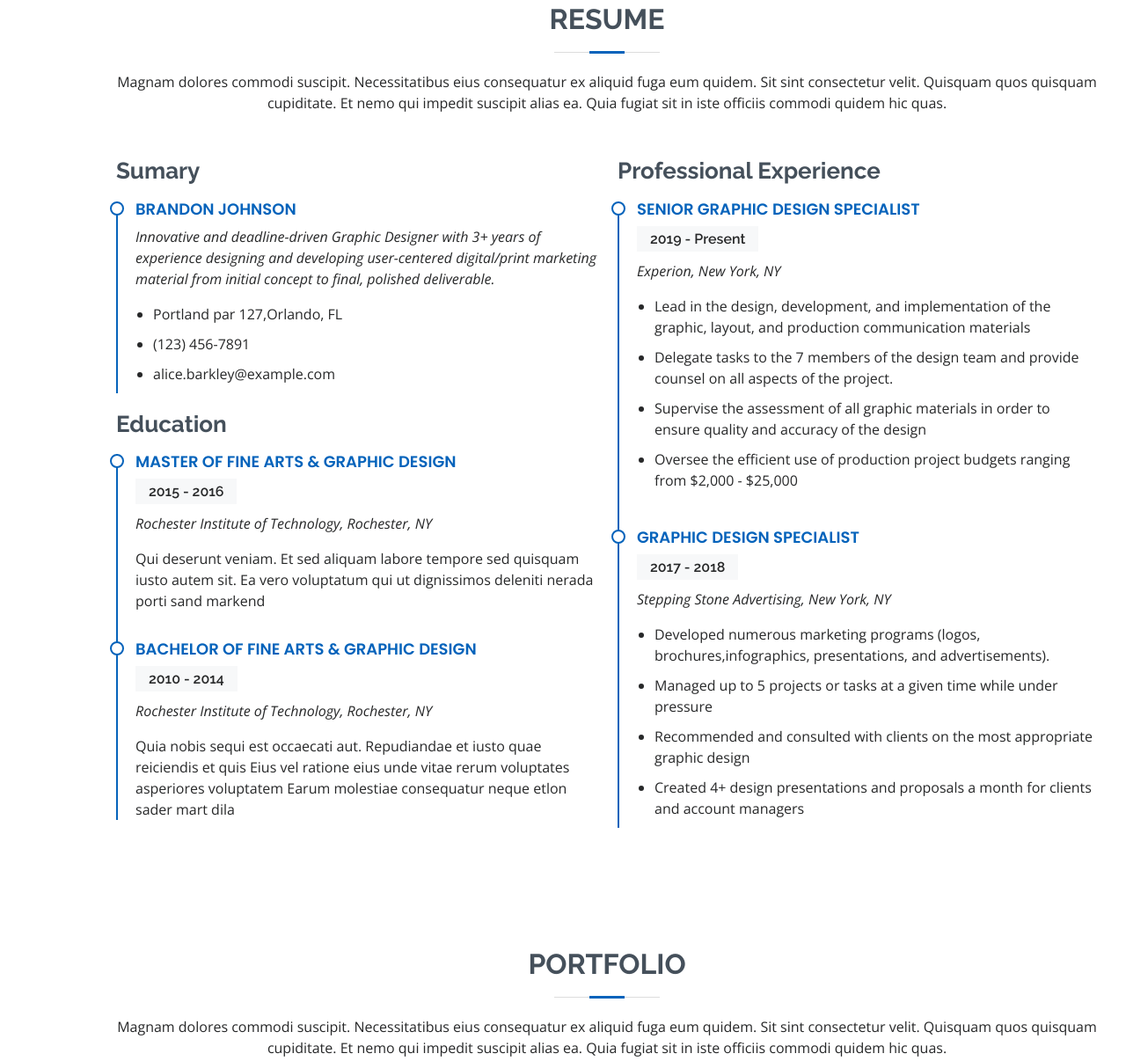
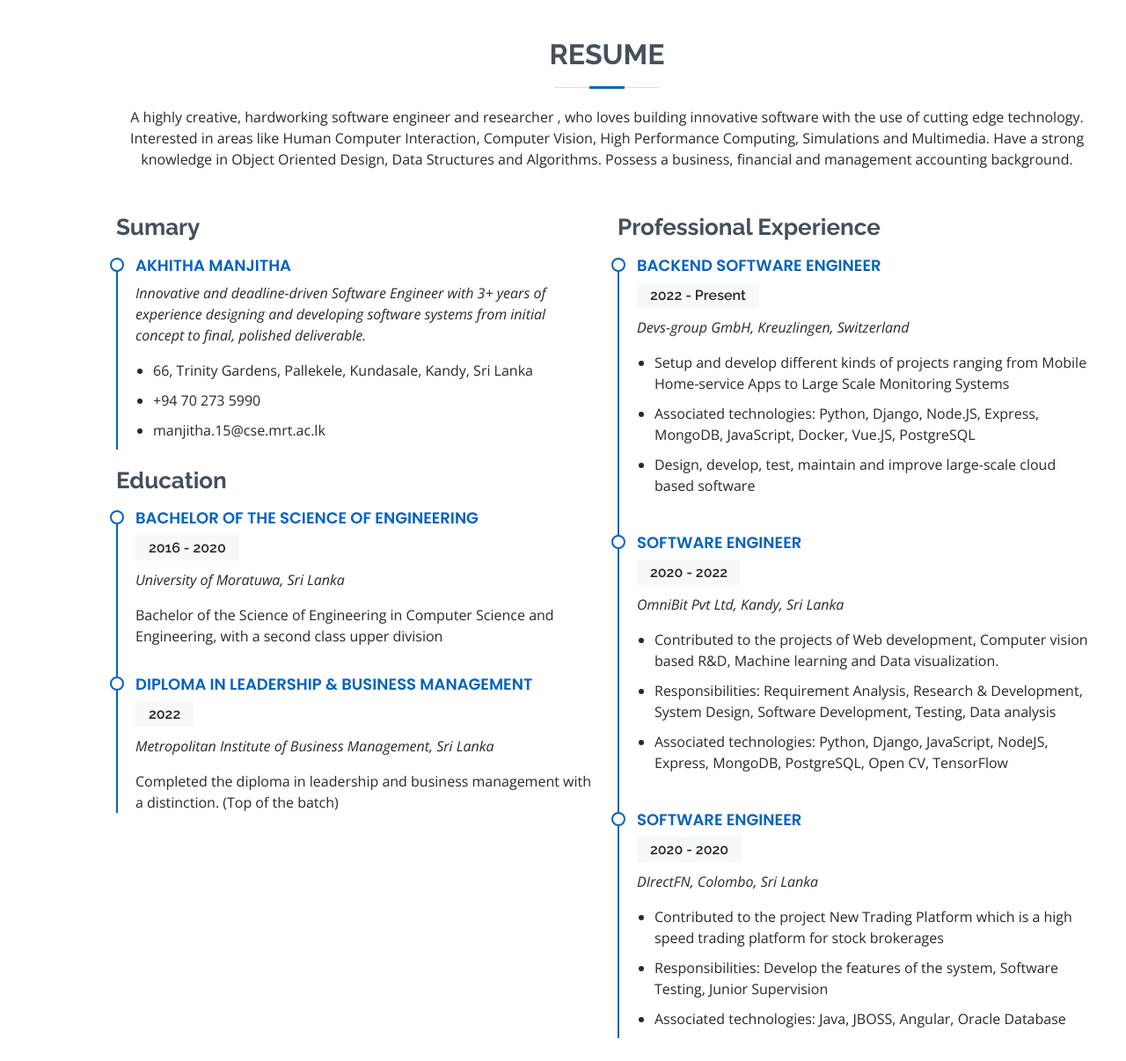
Before and after one commit to asmanjitha/Akhitha_Manjitha, a plain HTML site: page index.html in a window 1280 px wide. Shown: the part 2237-3443 px from the top of the page at 88% size. Drawn offline with nearby package versions, Linux system fonts and the light colour scheme.

Commit message:
profile updated

```diff
--- a/index.html
+++ b/index.html
@@ -278,21 +278,28 @@
             <p style="font-weight: bold;">Tools and Technologies</p>
           </div>
           <div class="col-lg-10">
-            <p>Docker, MongoDB, Postgresql, Mixed Reality, Augmented Reality, Virtual Reality, MERN Stack, Vue.JS,
-              OpenCV,
-              CI/CD, Agile, Game Development, Tensorflow, Keras, Image Processing, HPC, SOLID, OOP, </p>
+            <p>Docker, MongoDB, Postgresql, MERN Stack, Vue.JS, OpenCV, Game Development, Tensorflow, Keras, Git, JMeter
+            </p>
           </div>
         </div>
         <div class="row">
           <div class="col-lg-2">
-            <p style="font-weight: bold;">Tools and Technologies</p>
+            <p style="font-weight: bold;">Skills</p>
           </div>
           <div class="col-lg-10">
-            <p>Docker, MongoDB, Postgresql, Mixed Reality, Augmented Reality, Virtual Reality, MERN Stack, Vue.JS,
-              OpenCV,
-              CI/CD, Agile, Game Development, Tensorflow, Keras, Image Processing, HPC, SOLID, OOP, </p>
+            <p>Mixed Reality, Augmented Reality, Virtual Reality, Image Processing, HPC, SOLID, OOP, Mathematical
+              Modelling, Budget and Finance, Leadership and Business Management, Unit Testing, Problem Solving</p>
           </div>
         </div>
+        <div class="row">
+          <div class="col-lg-2">
+            <p style="font-weight: bold;">Other</p>
+          </div>
+          <div class="col-lg-10">
+            <p>CI/CD, Agile, Human Computer Interaction, UML, Game Development</p>
+          </div>
+        </div>
+
 
 
       </div>
@@ -304,69 +311,83 @@
 
         <div class="section-title">
           <h2>Resume</h2>
-          <p>Magnam dolores commodi suscipit. Necessitatibus eius consequatur ex aliquid fuga eum quidem. Sit sint
-            consectetur velit. Quisquam quos quisquam cupiditate. Et nemo qui impedit suscipit alias ea. Quia fugiat sit
-            in iste officiis commodi quidem hic quas.</p>
+          <p>A highly creative, hardworking software engineer and researcher , who loves building innovative software
+            with the use of cutting
+            edge technology. Interested in areas like Human Computer Interaction, Computer Vision, High Performance
+            Computing,
+            Simulations and Multimedia. Have a strong knowledge in Object Oriented Design, Data Structures and
+            Algorithms. Possess a
+            business, financial and management accounting background.</p>
         </div>
 
         <div class="row">
           <div class="col-lg-6">
             <h3 class="resume-title">Sumary</h3>
             <div class="resume-item pb-0">
-              <h4>Brandon Johnson</h4>
-              <p><em>Innovative and deadline-driven Graphic Designer with 3+ years of experience designing and
-                  developing user-centered digital/print marketing material from initial concept to final, polished
-                  deliverable.</em></p>
+              <h4>Akhitha Manjitha</h4>
+              <p><em>Innovative and deadline-driven Software Engineer with 3+ years of experience designing and
+                  developing software systems from initial concept to final, polished deliverable.</em></p>
               <ul>
-                <li>Portland par 127,Orlando, FL</li>
-                <li>(123) 456-7891</li>
-                <li>alice.barkley@example.com</li>
+                <li>66, Trinity Gardens, Pallekele, Kundasale, Kandy, Sri Lanka</li>
+                <li>+94 70 273 5990</li>
+                <li>manjitha.15@cse.mrt.ac.lk</li>
               </ul>
             </div>
 
             <h3 class="resume-title">Education</h3>
+
             <div class="resume-item">
-              <h4>Master of Fine Arts &amp; Graphic Design</h4>
-              <h5>2015 - 2016</h5>
-              <p><em>Rochester Institute of Technology, Rochester, NY</em></p>
-              <p>Qui deserunt veniam. Et sed aliquam labore tempore sed quisquam iusto autem sit. Ea vero voluptatum qui
-                ut dignissimos deleniti nerada porti sand markend</p>
+              <h4>Bachelor of the Science of Engineering </h4>
+              <h5>2016 - 2020</h5>
+              <p><em>University of Moratuwa, Sri Lanka</em></p>
+              <p>Bachelor of the Science of Engineering in Computer Science and Engineering, with a second class upper
+                division
+              </p>
             </div>
             <div class="resume-item">
-              <h4>Bachelor of Fine Arts &amp; Graphic Design</h4>
-              <h5>2010 - 2014</h5>
-              <p><em>Rochester Institute of Technology, Rochester, NY</em></p>
-              <p>Quia nobis sequi est occaecati aut. Repudiandae et iusto quae reiciendis et quis Eius vel ratione eius
-                unde vitae rerum voluptates asperiores voluptatem Earum molestiae consequatur neque etlon sader mart
-                dila</p>
+              <h4>Diploma in Leadership &amp; business management</h4>
+              <h5>2022</h5>
+              <p><em>Metropolitan Institute of Business Management, Sri Lanka</em></p>
+              <p>Completed the diploma in leadership and business management with a distinction. (Top of the batch)</p>
             </div>
+
           </div>
           <div class="col-lg-6">
             <h3 class="resume-title">Professional Experience</h3>
             <div class="resume-item">
-              <h4>Senior graphic design specialist</h4>
-              <h5>2019 - Present</h5>
-              <p><em>Experion, New York, NY </em></p>
+              <h4>Backend Software Engineer</h4>
+              <h5>2022 - Present</h5>
+              <p><em>Devs-group GmbH, Kreuzlingen, Switzerland </em></p>
               <ul>
-                <li>Lead in the design, development, and implementation of the graphic, layout, and production
-                  communication materials</li>
-                <li>Delegate tasks to the 7 members of the design team and provide counsel on all aspects of the
-                  project. </li>
-                <li>Supervise the assessment of all graphic materials in order to ensure quality and accuracy of the
-                  design</li>
-                <li>Oversee the efficient use of production project budgets ranging from $2,000 - $25,000</li>
+                <li>Setup and develop different kinds of projects ranging from Mobile Home-service Apps to Large Scale
+                  Monitoring Systems</li>
+                <li>Associated technologies: Python, Django, Node.JS, Express, MongoDB, JavaScript, Docker, Vue.JS,
+                  PostgreSQL </li>
+                <li>Design, develop, test, maintain and improve large-scale cloud based software</li>
               </ul>
             </div>
             <div class="resume-item">
-              <h4>Graphic design specialist</h4>
-              <h5>2017 - 2018</h5>
-              <p><em>Stepping Stone Advertising, New York, NY</em></p>
+              <h4>Software Engineer</h4>
+              <h5>2020 - 2022</h5>
+              <p><em>OmniBit Pvt Ltd, Kandy, Sri Lanka</em></p>
               <ul>
-                <li>Developed numerous marketing programs (logos, brochures,infographics, presentations, and
-                  advertisements).</li>
-                <li>Managed up to 5 projects or tasks at a given time while under pressure</li>
-                <li>Recommended and consulted with clients on the most appropriate graphic design</li>
-                <li>Created 4+ design presentations and proposals a month for clients and account managers</li>
+                <li>Contributed to the projects of Web development, Computer vision based R&D, Machine learning and Data
+                  visualization.</li>
+                <li>Responsibilities: Requirement Analysis, Research & Development, System Design, Software Development,
+                  Testing, Data analysis</li>
+                <li>Associated technologies: Python, Django, JavaScript, NodeJS, Express, MongoDB, PostgreSQL, Open CV,
+                  TensorFlow</li>
+              </ul>
+            </div>
+            <div class="resume-item">
+              <h4>Software Engineer</h4>
+              <h5>2020 - 2020</h5>
+              <p><em>DIrectFN, Colombo, Sri Lanka</em></p>
+              <ul>
+                <li>Contributed to the project New Trading Platform which is a high speed trading platform for stock
+                  brokerages</li>
+                <li>Responsibilities: Develop the features of the system, Software Testing, Junior Supervision</li>
+                <li>Associated technologies: Java, JBOSS, Angular, Oracle Database</li>
               </ul>
             </div>
           </div>
@@ -419,7 +440,7 @@
             <div class="portfolio-wrap">
               <img src="assets/img/portfolio/portfolio-2.jpg" class="img-fluid" alt="">
               <div class="portfolio-info">
-                <h4>Web 3</h4>
+                <h4>Virtusafe</h4>
                 <p>Web</p>
                 <div class="portfolio-links">
                   <a href="assets/img/portfolio/portfolio-2.jpg" data-gallery="portfolioGallery"
@@ -817,7 +838,7 @@
   <!-- ======= Footer ======= -->
   <footer id="footer">
     <div class="container">
-      <h3>Brandon Johnson</h3>
+      <h3>Akhitha Manjitha</h3>
       <p>Et aut eum quis fuga eos sunt ipsa nihil. Labore corporis magni eligendi fuga maxime saepe commodi placeat.</p>
       <div class="social-links">
         <a href="#" class="twitter"><i class="bx bxl-twitter"></i></a>
```
Also changed, not shown: virtusafe.html (added, +119 -0 lines), 1 other file.
